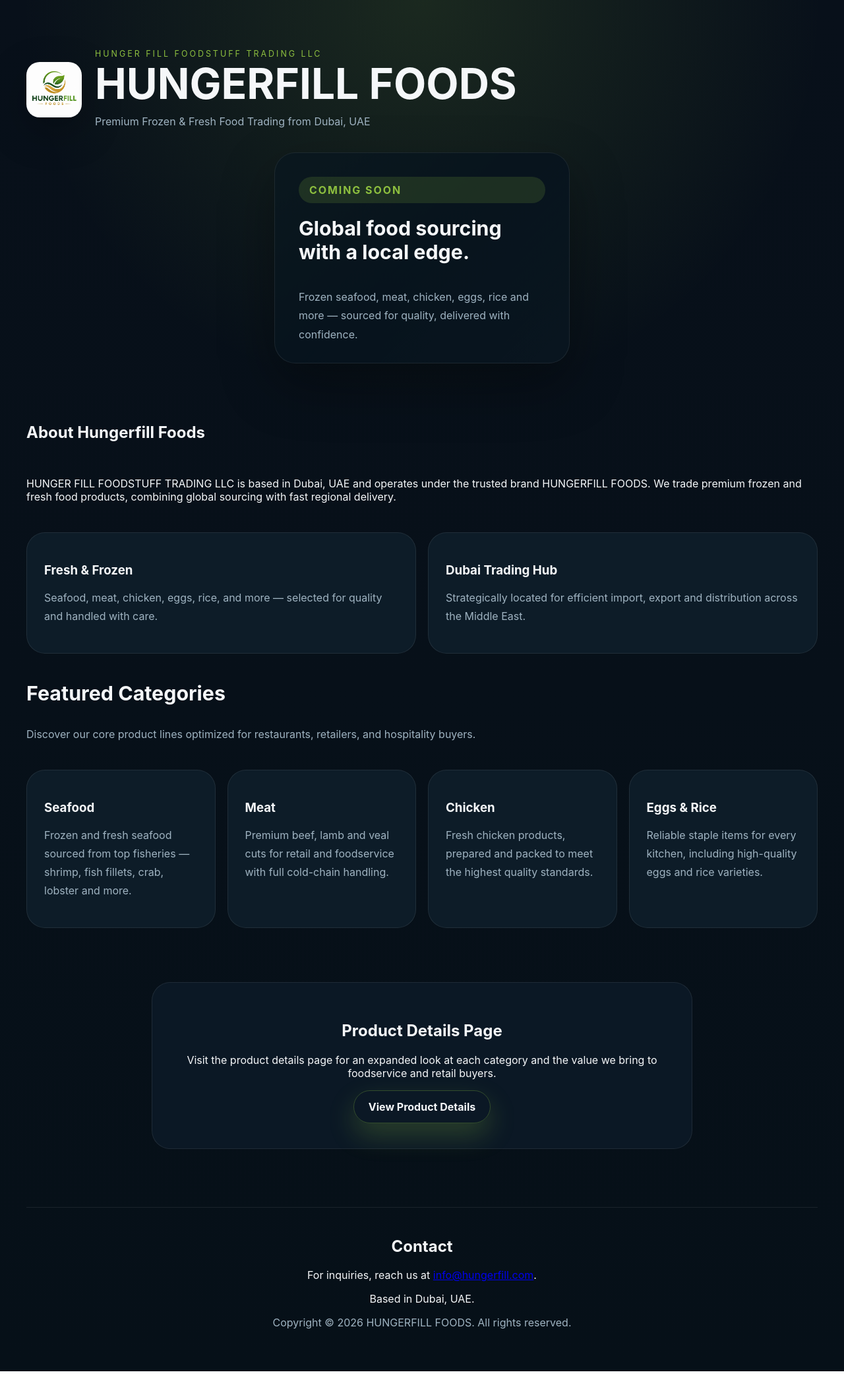
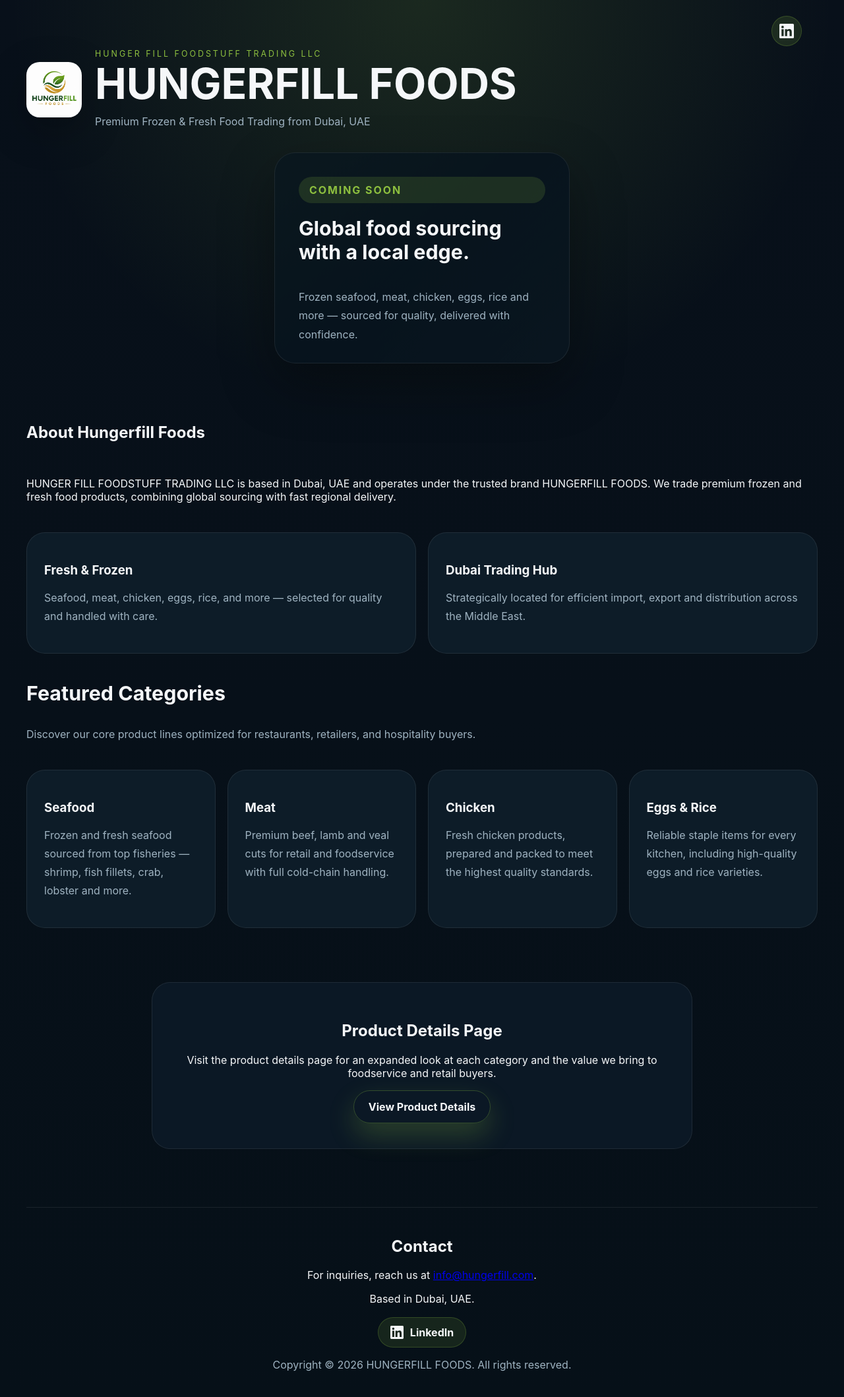
Before and after one commit to Xenora-Technologies-Dev/Hungerfill_Website, a plain HTML site: page index.html in a window 1280 px wide. Shown: the whole page at 66% size. Before the commit the page ends 2079 px from the top, so only its background shows below. Drawn offline with Linux system fonts and the light colour scheme.

Commit message:
Add LinkedIn links and social styles
Add LinkedIn social links and accessibility labels across the site. Inserts a floating header LinkedIn button (top-link) in index.html and adds LinkedIn entries to the contact/footer in index.html and product.html (inline SVG icons + sr-only labels). Add CSS for .top-link, .social-links, .social-link, .sr-only, and SVG sizing, and set .page-shell to position: relative to anchor the absolute button. Links open in a new tab with noopener/noreferrer for security.

```diff
--- a/index.html
+++ b/index.html
@@ -10,6 +10,12 @@
 </head>
 <body>
   <div class="page-shell">
+    <a href="https://www.linkedin.com/company/hungerfill-foods/" class="top-link" target="_blank" rel="noreferrer noopener">
+      <svg viewBox="0 0 24 24" aria-hidden="true" focusable="false">
+        <path d="M20.45 20.45h-3.56v-5.57c0-1.33-.03-3.05-1.86-3.05-1.86 0-2.15 1.45-2.15 2.96v5.66H9.31V9h3.42v1.56h.05c.48-.91 1.65-1.86 3.39-1.86 3.63 0 4.3 2.39 4.3 5.49v6.25zM5.34 7.43a2.07 2.07 0 1 1 .01-4.15 2.07 2.07 0 0 1-.01 4.15zm1.78 13.02H3.56V9h3.56v11.45zM22.23 0H1.77C.79 0 0 .78 0 1.75v20.5C0 23.22.79 24 1.77 24h20.46c.98 0 1.77-.78 1.77-1.75V1.75C24 .78 23.21 0 22.23 0z"/>
+      </svg>
+      <span class="sr-only">Hungerfill Foods on LinkedIn</span>
+    </a>
     <header class="hero">
       <div class="hero-brand">
         <img src="assets/Hungerfill_Logo.png" alt="Hungerfill Foods logo" class="logo" />
@@ -91,8 +97,15 @@
       <div>
         <h2>Contact</h2>
         <p>For inquiries, reach us at <a href="mailto:info@hungerfill.com">info@hungerfill.com</a>.</p>
-        <p>Based in Dubai, UAE.</p>
-      </div>
+        <p>Based in Dubai, UAE.</p>        <p class="social-links">
+          <a href="https://www.linkedin.com/company/hungerfill-foods/" target="_blank" rel="noreferrer noopener" class="social-link">
+            <span class="sr-only">Hungerfill Foods on LinkedIn</span>
+            <svg viewBox="0 0 24 24" aria-hidden="true" focusable="false">
+              <path d="M20.45 20.45h-3.56v-5.57c0-1.33-.03-3.05-1.86-3.05-1.86 0-2.15 1.45-2.15 2.96v5.66H9.31V9h3.42v1.56h.05c.48-.91 1.65-1.86 3.39-1.86 3.63 0 4.3 2.39 4.3 5.49v6.25zM5.34 7.43a2.07 2.07 0 1 1 .01-4.15 2.07 2.07 0 0 1-.01 4.15zm1.78 13.02H3.56V9h3.56v11.45zM22.23 0H1.77C.79 0 0 .78 0 1.75v20.5C0 23.22.79 24 1.77 24h20.46c.98 0 1.77-.78 1.77-1.75V1.75C24 .78 23.21 0 22.23 0z"/>
+            </svg>
+            LinkedIn
+          </a>
+        </p>      </div>
       <p class="footer-note">Copyright © 2026 HUNGERFILL FOODS. All rights reserved.</p>
     </footer>
   </div>
--- a/styles.css
+++ b/styles.css
@@ -27,9 +27,84 @@ body {
 }
 
 .page-shell {
+  position: relative;
   width: min(1200px, calc(100% - 32px));
   margin: 0 auto;
   padding: 32px 0 48px;
+}
+
+.top-link {
+  position: absolute;
+  right: 24px;
+  top: 24px;
+  display: inline-flex;
+  align-items: center;
+  justify-content: center;
+  width: 46px;
+  height: 46px;
+  border-radius: 50%;
+  background: rgba(141,191,63,0.14);
+  border: 1px solid rgba(141,191,63,0.24);
+  color: var(--text);
+  text-decoration: none;
+  transition: transform 0.2s ease, background 0.2s ease, border-color 0.2s ease;
+  z-index: 10;
+}
+
+.top-link:hover,
+.top-link:focus-visible {
+  transform: translateY(-2px);
+  background: rgba(141,191,63,0.24);
+  border-color: rgba(141,191,63,0.4);
+}
+
+.top-link svg {
+  width: 22px;
+  height: 22px;
+  fill: currentColor;
+}
+
+.social-links {
+  margin: 18px 0 0;
+}
+
+.social-link {
+  display: inline-flex;
+  align-items: center;
+  gap: 10px;
+  padding: 12px 18px;
+  border-radius: 999px;
+  background: rgba(141,191,63,0.12);
+  border: 1px solid rgba(141,191,63,0.24);
+  color: var(--text);
+  text-decoration: none;
+  font-weight: 700;
+  transition: transform 0.2s ease, background 0.2s ease, border-color 0.2s ease;
+}
+
+.social-link:hover,
+.social-link:focus-visible {
+  transform: translateY(-2px);
+  background: rgba(141,191,63,0.22);
+  border-color: rgba(141,191,63,0.4);
+}
+
+.social-link svg {
+  width: 20px;
+  height: 20px;
+  fill: currentColor;
+}
+
+.sr-only {
+  position: absolute;
+  width: 1px;
+  height: 1px;
+  padding: 0;
+  margin: -1px;
+  overflow: hidden;
+  clip: rect(0, 0, 0, 0);
+  white-space: nowrap;
+  border: 0;
 }
 
 .logo {
@@ -289,6 +364,49 @@ footer {
   text-align: center;
 }
 
+.social-links {
+  margin: 18px 0 0;
+}
+
+.social-link {
+  display: inline-flex;
+  align-items: center;
+  gap: 10px;
+  padding: 12px 18px;
+  border-radius: 999px;
+  background: rgba(141,191,63,0.12);
+  border: 1px solid rgba(141,191,63,0.24);
+  color: var(--text);
+  text-decoration: none;
+  font-weight: 700;
+  transition: transform 0.2s ease, background 0.2s ease, border-color 0.2s ease;
+}
+
+.social-link:hover,
+.social-link:focus-visible {
+  transform: translateY(-2px);
+  background: rgba(141,191,63,0.22);
+  border-color: rgba(141,191,63,0.4);
+}
+
+.social-link svg {
+  width: 20px;
+  height: 20px;
+  fill: currentColor;
+}
+
+.sr-only {
+  position: absolute;
+  width: 1px;
+  height: 1px;
+  padding: 0;
+  margin: -1px;
+  overflow: hidden;
+  clip: rect(0, 0, 0, 0);
+  white-space: nowrap;
+  border: 0;
+}
+
 .footer-simple p {
   margin: 0;
 }
```
Also changed, not shown: product.html (+9 -0 lines).
